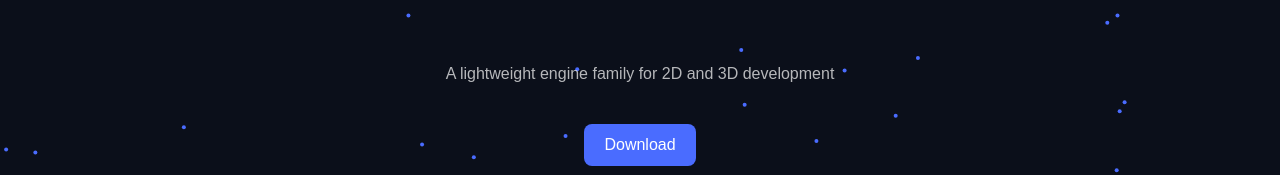
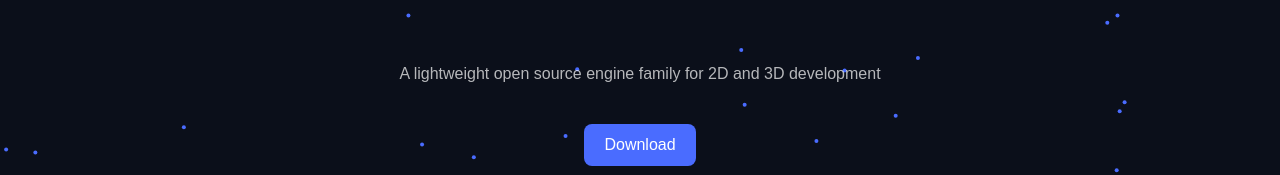
Before and after one commit to vetarentu56-web/vetarentu56-web.github.io, a plain HTML site: page index.html in a window 1280 px wide. Shown: the part 374-549 px from the top of the page. Drawn offline with Linux system fonts and the light colour scheme.

Commit message:
Modify engine description to highlight open source
Updated the description of the engine to specify it as open source.

```diff
--- a/index.html
+++ b/index.html
@@ -22,7 +22,7 @@
 
 <section id="home" class="hero">
     <h1>Gamem Engine</h1>
-    <p>A lightweight engine family for 2D and 3D development</p>
+    <p>A lightweight open source engine family for 2D and 3D development</p>
 
     <div class="buttons">
         <a href="#download" class="btn">Download</a>
```
